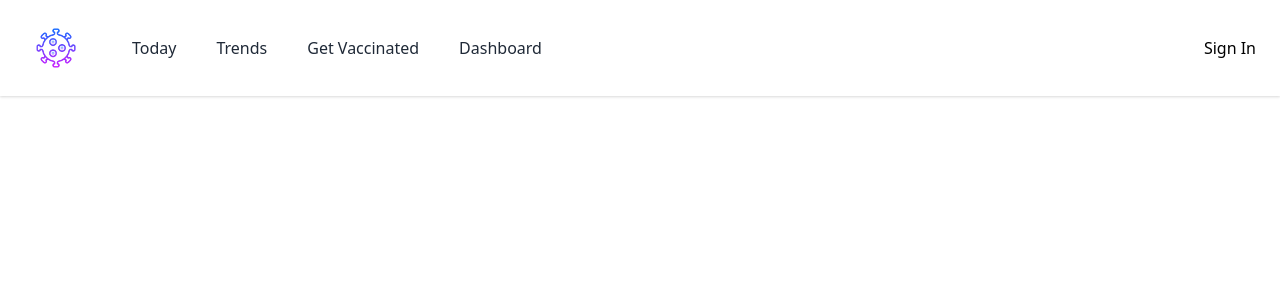
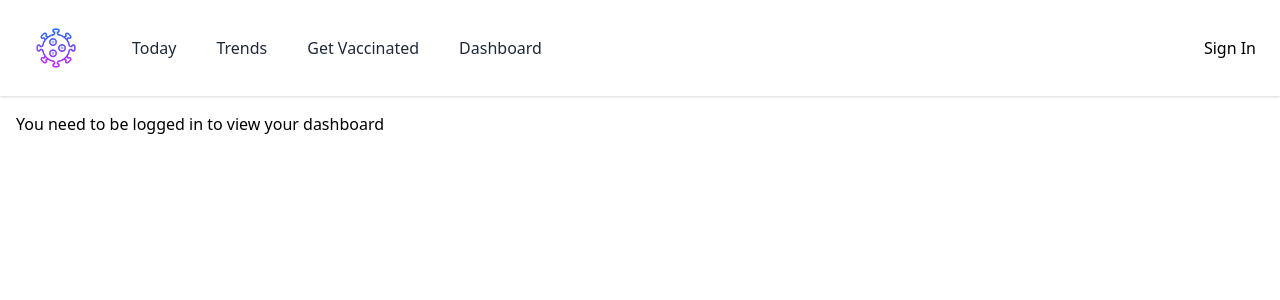
Before and after one commit to hector4213/coronaviruscanada, a React (Create React App) app: page /dashboard in a window 1280 px wide. Shown: the top 300 px of the page. Built offline with nearby package versions, Linux system fonts and the light colour scheme; no server answers.

Commit message:
show nothing if user not logged in

```diff
--- a/src/views/UserDashboard.jsx
+++ b/src/views/UserDashboard.jsx
@@ -15,10 +15,6 @@ const UserDashboard = () => {
     }
   }, [currentUser]);
 
-  if (!currentUser) {
-    return null;
-  } //  TODO : Do leader
-
   const humanDate = () => {
     const today = new Date();
     return format(today, 'PPPP');
@@ -26,6 +22,7 @@ const UserDashboard = () => {
 
   return (
     <div className="p-4 h-full">
+      {currentUser ? (
         <div className="md:grid grid-cols-2 grid-rows-2 gap-4 h-full">
           <div className="flex flex-col justify-center items-center bg-white rounded-lg shadow-xl">
             <h1 className="text-xl font-thin p-4 text-center md:text-4xl md:p-8 mb-2 block">
@@ -41,6 +38,9 @@ const UserDashboard = () => {
           </div>
           <div className="bg-white rounded-lg shadow-xl" />
         </div>
+      ) : (
+        'You need to be logged in to view your dashboard'
+      )}
     </div>
   );
 };
```
Lines whose indentation alone changed are shown as unchanged.
